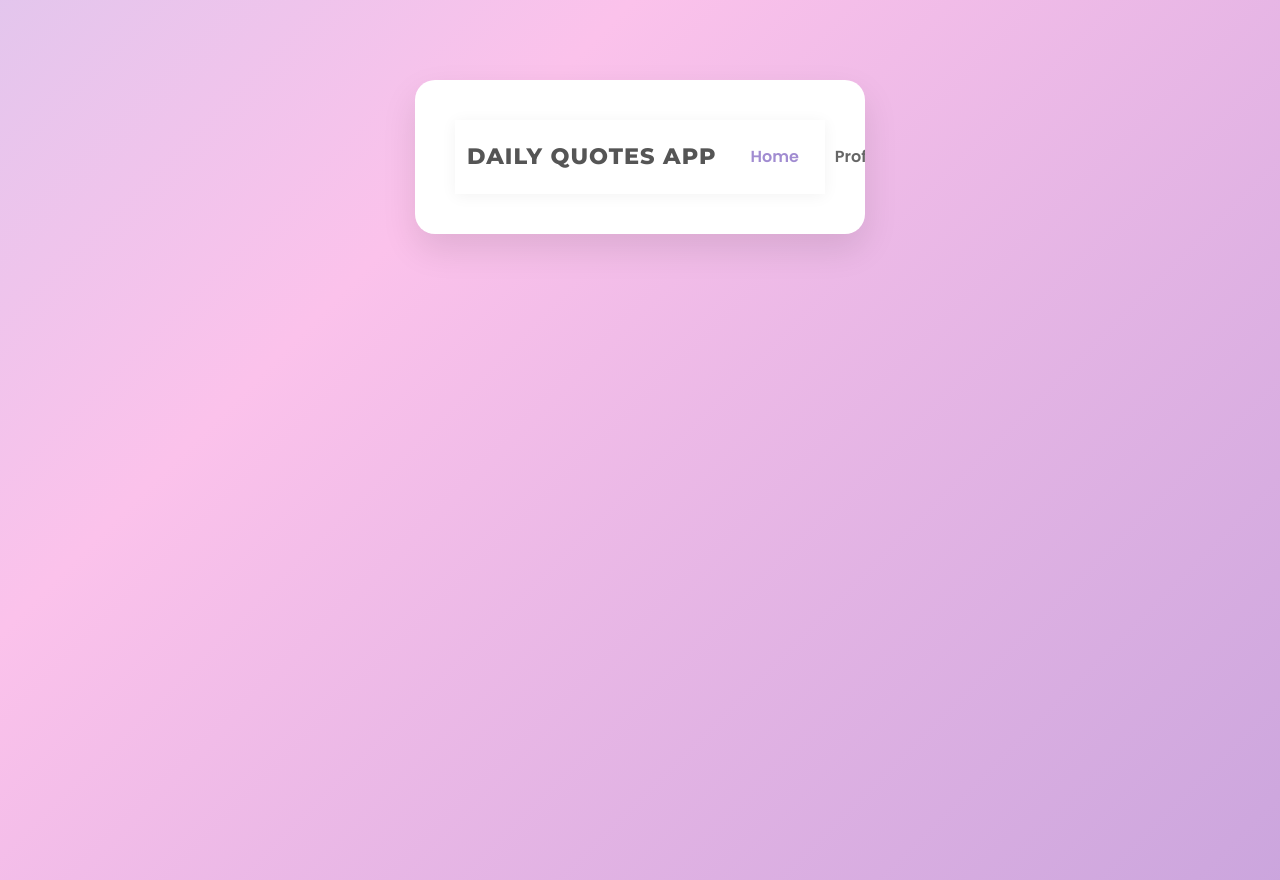
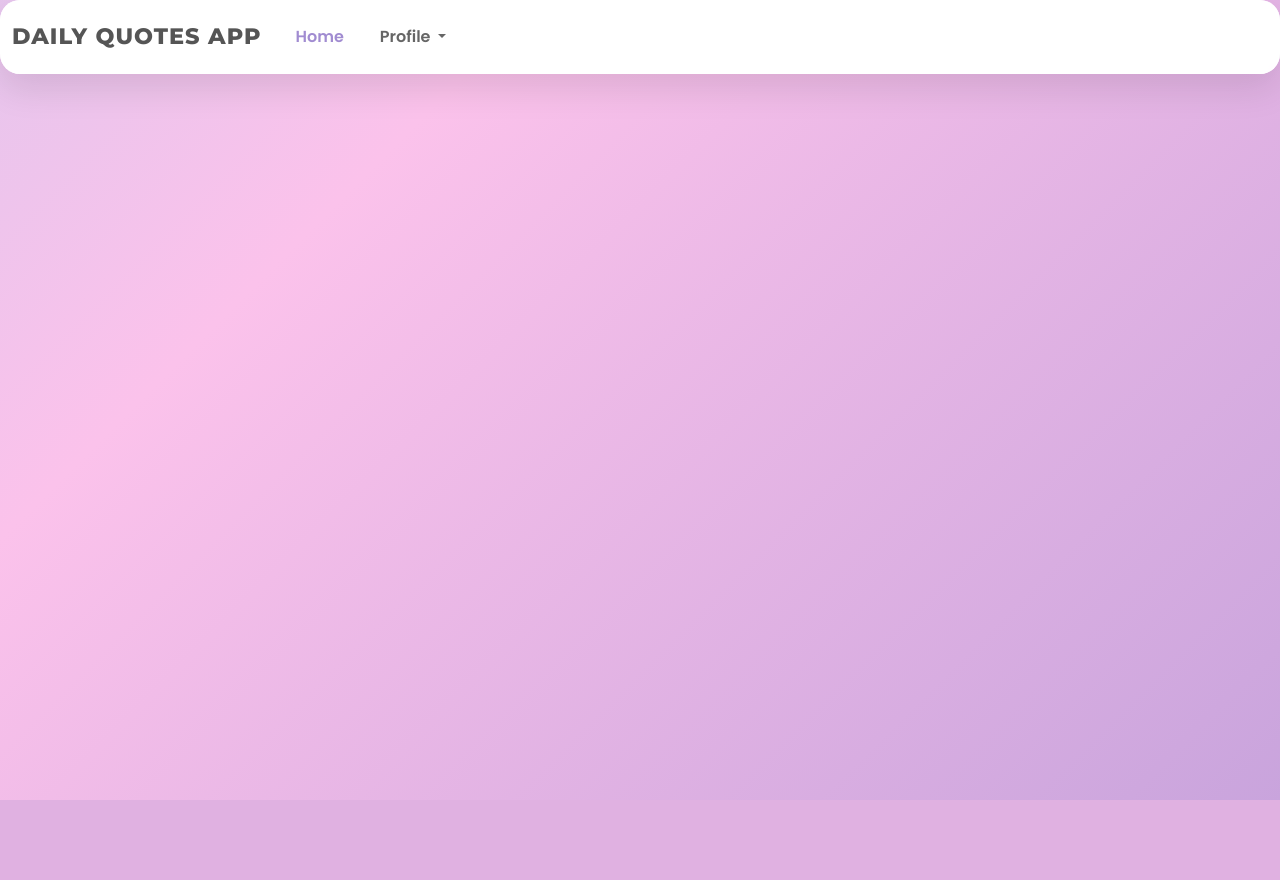
Before and after one commit to csngCodes/SoftDev-Project, a Flask app: template templates/base.html in a window 1280 px wide. After the commit the page ends 800 px from the top, so only its background shows below. Run offline with Flask 3, Linux system fonts and the light colour scheme; the template is opened without the code that fills it, so the values that code supplies are empty.

Commit message:
Navbar megigazítása

```diff
--- a/static/style.css
+++ b/static/style.css
@@ -51,7 +51,7 @@ body {
     overflow: hidden;
 }
 
-body > div:not(.navbar):not(.container-fluid):not(.container) {
+main, body > div.content-box {
     max-width: 450px;
     margin: 80px auto;
     padding: 40px;
--- a/templates/base.html
+++ b/templates/base.html
@@ -8,6 +8,9 @@
         href="https://cdn.jsdelivr.net/npm/bootstrap@5.3.3/dist/css/bootstrap.min.css"
         rel="stylesheet"
     />
+    <link rel="stylesheet"
+      href="https://cdn.jsdelivr.net/npm/bootstrap-icons@1.11.1/font/bootstrap-icons.css">
+
     <link rel="stylesheet" href="{{url_for('static', filename='style.css')}}">
 
     {% block head %} {% endblock %}
```
